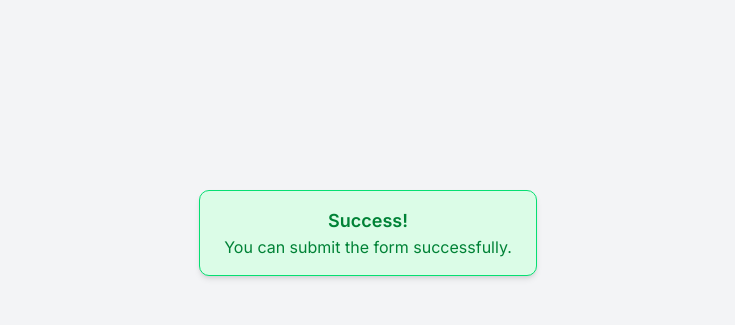
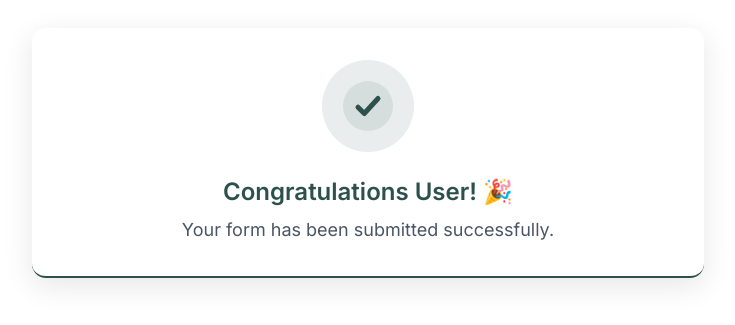
Before and after one commit to Moeed-Tahir/email-automation, a Next.js app: page /successful in a window 1280 px wide. Shown: the part 167-492 px from the top of the page, without its empty margins (272-1007 px from the left). Built offline with nearby package versions, Linux system fonts and the light colour scheme; a web font is replaced by a local one.

Commit message:
add change in successful

```diff
--- a/src/app/successful/page.jsx
+++ b/src/app/successful/page.jsx
@@ -1,14 +1,43 @@
-import React from 'react';
+"use client";
 
-const Page = () => {
+import { Button } from "@/components/ui/button";
+import Image from "next/image";
+import Link from "next/link";
+import Cookies from "js-cookie";
+
+export default function Page() {
+
     return (
-        <div className="flex items-center justify-center min-h-screen bg-gray-100">
-            <div className="bg-green-100 border border-green-400 text-green-700 px-6 py-4 rounded-lg shadow-md text-center">
-                <p className="font-semibold text-lg">Success!</p>
-                <p>You can submit the form successfully.</p>
+        <div className="flex flex-1 flex-col gap-4 p-4 w-full items-center justify-center min-h-[80vh]">
+            <div className="bg-white rounded-xl p-8 flex flex-col items-center justify-center gap-6 border-b-2 border-[#2C514C] shadow-[0_8px_30px_rgb(0,0,0,0.10)] max-w-2xl w-full">
+                <div className="p-4 bg-[#2C514C]/10 rounded-full">
+                    <svg
+                        width="60"
+                        height="60"
+                        viewBox="0 0 24 24"
+                        fill="none"
+                        xmlns="http://www.w3.org/2000/svg"
+                    >
+                        <circle cx="12" cy="12" r="10" fill="#2C514C" opacity="0.1" />
+                        <path
+                            d="M16 9L10.5 15L8 12.5"
+                            stroke="#2C514C"
+                            strokeWidth="2"
+                            strokeLinecap="round"
+                            strokeLinejoin="round"
+                        />
+                    </svg>
+                </div>
+
+                <div className="text-center">
+                    <h1 className="text-2xl font-semibold text-[#2C514C] mb-2">
+                        {`Congratulations User!`} 🎉
+                    </h1>
+                    <p className="text-lg text-gray-600">
+                        Your form has been submitted successfully.
+                    </p>
+                </div>
             </div>
         </div>
     );
-};
-
-export default Page;
+}
```
